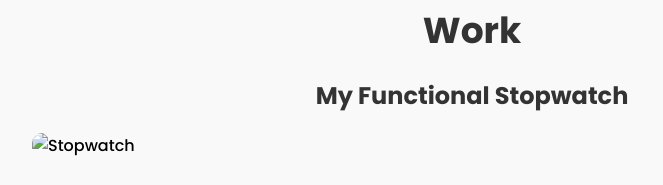
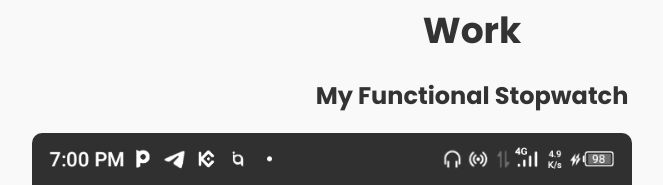
Before and after one commit to Salisualiyu4422/portfolioo, a plain HTML site: page index.html in a window 1280 px wide. Shown: the part 1837-2022 px from the top of the page, without its empty margins (168-831 px from the left). Drawn offline with nearby package versions, Linux system fonts and the light colour scheme.

Commit message:
Update index.html

```diff
--- a/index.html
+++ b/index.html
@@ -316,7 +316,7 @@
         <h2>Work</h2>
         <div class="work-item">
             <h1>My Functional Stopwatch</h1>
-            <img src="#03 Portfolio/img/stop.jpg" alt="Stopwatch">
+            <img src="img/stop.jpg" alt="Stopwatch">
         </div>
         <div class="work-item">
             <h1>My Functional Calculator</h1>
```
